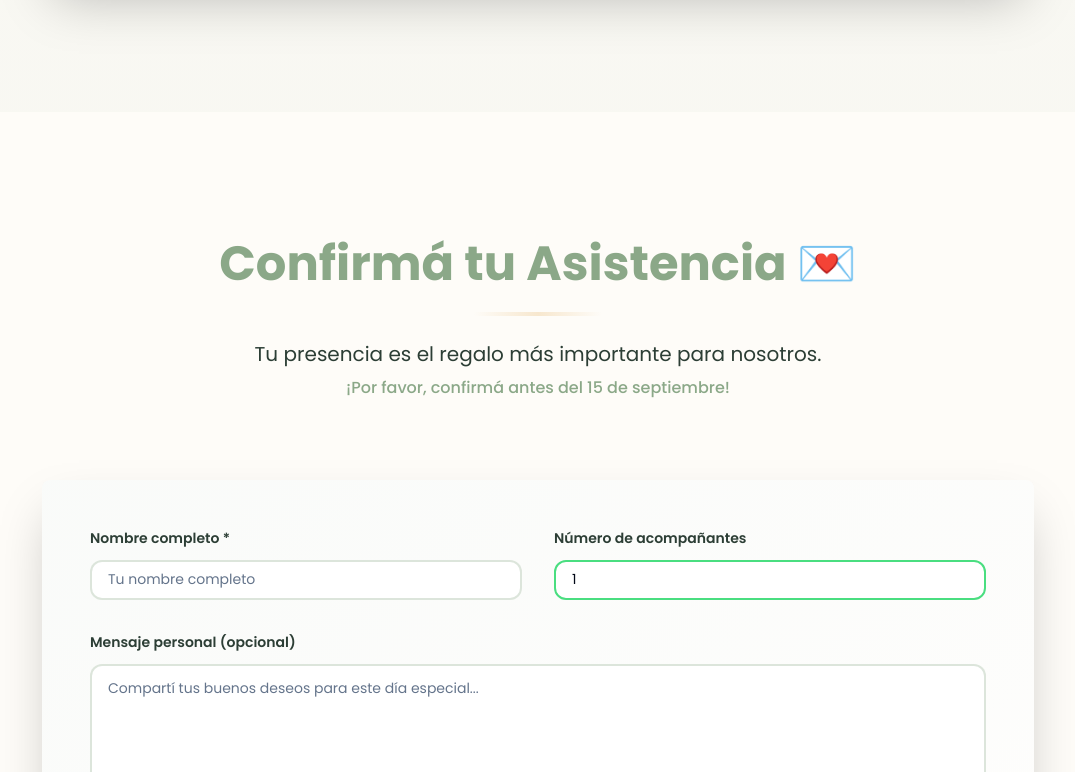
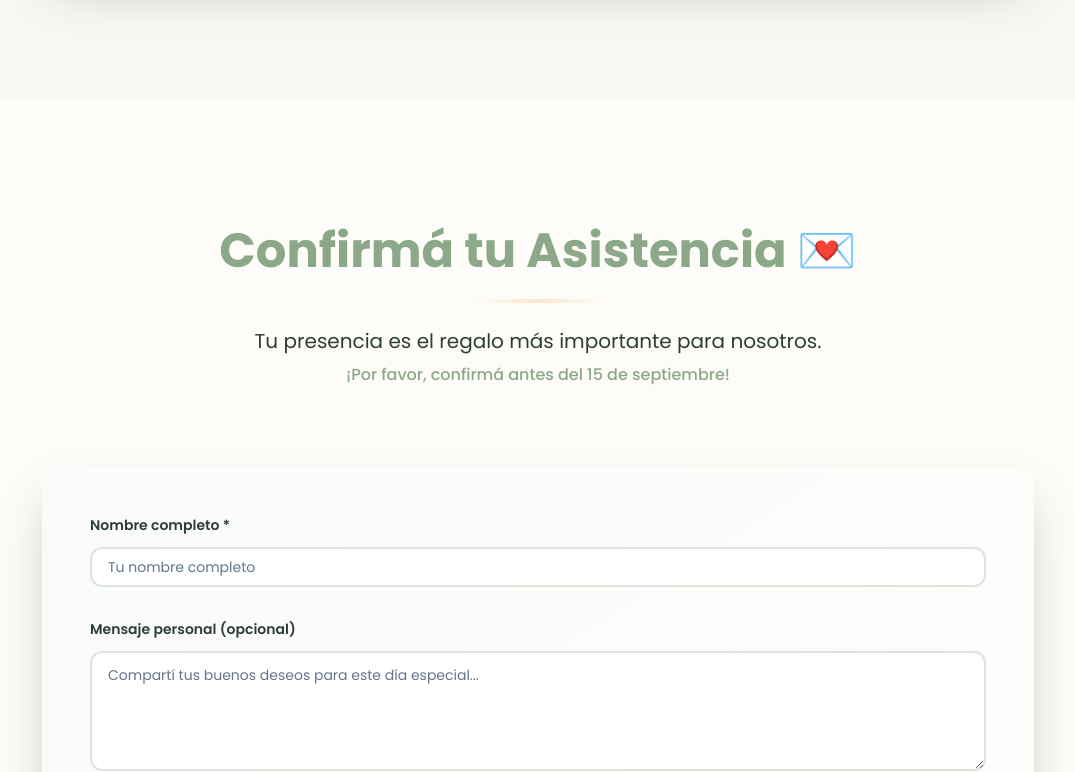
Before and after one commit to Rizkbreaker/wedding-invitation, a Next.js app: page / in a window 1280 px wide. Shown: the part 4446-5218 px from the top of the page, without its empty margins (102-1177 px from the left). Built offline with nearby package versions, Linux system fonts and the light colour scheme.

Commit message:
feat(ux): Improve form layout and responsive text

```diff
--- a/app/api/rsvp/route.ts
+++ b/app/api/rsvp/route.ts
@@ -36,7 +36,6 @@ function sanitizeInput(input: string): string {
 interface RSVPData {
   Fecha: string
   Nombre: string
-  Invitados: string
   Mensaje: string
   Asiste_Civil: string
   Asiste_Almuerzo: string
@@ -48,10 +47,6 @@ function validateRSVPData(data: any): { isValid: boolean; errors: string[] } {
 
   if (!data.Nombre || typeof data.Nombre !== 'string' || data.Nombre.trim().length < 2) {
     errors.push('Nombre es requerido y debe tener al menos 2 caracteres')
-  }
-
-  if (!data.Invitados || isNaN(Number(data.Invitados)) || Number(data.Invitados) < 1 || Number(data.Invitados) > 10) {
-    errors.push('Número de invitados debe ser entre 1 y 10')
   }
 
   if (data.Mensaje && typeof data.Mensaje === 'string' && data.Mensaje.length > 500) {
@@ -131,7 +126,6 @@ export async function POST(request: NextRequest) {
         minute: '2-digit'
       }),
       Nombre: sanitizeInput(body.Nombre),
-      Invitados: String(Number(body.Invitados)), // Ensure it's a valid number
       Mensaje: body.Mensaje ? sanitizeInput(body.Mensaje) : 'Sin mensaje',
       Asiste_Civil: body.attendCivil ? 'Sí' : 'No',
       Asiste_Almuerzo: body.attendLunch ? 'Sí' : 'No',
@@ -170,8 +164,7 @@ export async function POST(request: NextRequest) {
       success: true,
       message: 'RSVP enviado exitosamente',
       data: {
-        nombre: sanitizedData.Nombre,
-        invitados: sanitizedData.Invitados
+        nombre: sanitizedData.Nombre
       }
     })
 
--- a/app/layout.tsx
+++ b/app/layout.tsx
@@ -16,7 +16,7 @@ const poppins = Poppins({
 });
 
 export const metadata: Metadata = {
-  title: "Jan & Natalia - Nuestra Boda 💕",
+  title: "Invitacion de Jan & Nati",
   description: "Te invitamos a celebrar nuestro amor el 7 de Octubre, 2025 ✨",
   generator: 'v0.dev',
   icons: {
--- a/app/page.tsx
+++ b/app/page.tsx
@@ -21,7 +21,6 @@ function WeddingInvitation() {
   const [scrollY, setScrollY] = useState(0)
   const [formData, setFormData] = useState({
     name: '',
-    guests: '1',
     message: '',
     attendCivil: false,
     attendLunch: false,
@@ -34,14 +33,12 @@ function WeddingInvitation() {
   const [showConfirmModal, setShowConfirmModal] = useState(false)
   const [fieldErrors, setFieldErrors] = useState({
     name: '',
-    guests: '',
     message: '',
     events: '',
     dietary: ''
   })
   const [fieldValid, setFieldValid] = useState({
     name: false,
-    guests: true,
     message: true,
     events: false,
     dietary: true
@@ -128,17 +125,7 @@ function WeddingInvitation() {
     return true
   }
 
-  const validateGuests = (guests: string) => {
-    const num = Number(guests)
-    if (isNaN(num) || num < 1 || num > 10) {
-      setFieldErrors(prev => ({ ...prev, guests: 'Tiene que ser entre 1 y 10 invitados' }))
-      setFieldValid(prev => ({ ...prev, guests: false }))
-      return false
-    }
-    setFieldErrors(prev => ({ ...prev, guests: '' }))
-    setFieldValid(prev => ({ ...prev, guests: true }))
-    return true
-  }
+
 
   const validateMessage = (message: string) => {
     if (message.length > 500) {
@@ -185,12 +172,12 @@ function WeddingInvitation() {
 
     // Validate all fields
     const nameValid = validateName(formData.name)
-    const guestsValid = validateGuests(formData.guests)
+
     const messageValid = validateMessage(formData.message)
     const eventsValid = validateEvents(formData.attendCivil, formData.attendLunch)
     const dietaryValid = validateDietaryRestrictions(formData.attendLunch, formData.dietaryRestrictions, formData.dietaryDetails)
 
-    if (nameValid && guestsValid && messageValid && eventsValid && dietaryValid) {
+    if (nameValid && messageValid && eventsValid && dietaryValid) {
       setShowConfirmModal(true)
     }
   }
@@ -211,15 +198,7 @@ function WeddingInvitation() {
         return
       }
 
-      if (Number(formData.guests) < 1 || Number(formData.guests) > 10) {
-        toast({
-          title: "Error de validación",
-          description: "El número de invitados debe ser entre 1 y 10.",
-          variant: "destructive",
-        })
-        setIsLoading(false)
-        return
-      }
+
 
       // Send to our internal API
       const response = await fetch('/api/rsvp', {
@@ -229,7 +208,6 @@ function WeddingInvitation() {
         },
         body: JSON.stringify({
           Nombre: formData.name,
-          Invitados: formData.guests,
           Mensaje: formData.message,
           attendCivil: formData.attendCivil,
           attendLunch: formData.attendLunch,
@@ -250,15 +228,13 @@ function WeddingInvitation() {
           if (typeof window !== 'undefined' && (window as any).gtag) {
             (window as any).gtag('event', 'rsvp_submitted', {
               event_category: 'engagement',
-              event_label: 'wedding_rsvp',
-              value: Number(result.data.invitados)
+              event_label: 'wedding_rsvp'
             })
           }
 
           // Simple local analytics (could be sent to your own analytics endpoint)
           const analyticsData = {
             timestamp: new Date().toISOString(),
-            guests: result.data.invitados,
             hasMessage: !!formData.message,
             userAgent: navigator.userAgent,
             referrer: document.referrer
@@ -280,13 +256,13 @@ function WeddingInvitation() {
 
         toast({
           title: "¡Confirmación enviada! ",
-          description: `Gracias ${result.data.nombre}! Esperamos verte con ${result.data.invitados} invitado${Number(result.data.invitados) > 1 ? 's' : ''} ${eventsDescription}. ¡Será un día inolvidable!`,
+          description: `Gracias ${result.data.nombre}! Esperamos verte ${eventsDescription}. ¡Será un día inolvidable!`,
         })
 
         // Reset after celebration
         setTimeout(() => {
           setIsSubmitted(false)
-          setFormData({ name: '', guests: '1', message: '', attendCivil: false, attendLunch: false, dietaryRestrictions: 'none', dietaryDetails: '' })
+          setFormData({ name: '', message: '', attendCivil: false, attendLunch: false, dietaryRestrictions: 'none', dietaryDetails: '' })
         }, 5000)
       } else {
         throw new Error(result.error || 'Error al enviar confirmación')
@@ -761,7 +737,7 @@ END:VCALENDAR`
           <div className="absolute inset-0 bg-gradient-to-br from-eucalyptus/5 via-transparent to-champagne/5"></div>
           <CardContent className="p-16 relative z-10 text-center">
             <div className="space-y-8">
-              <div className="text-3xl text-eucalyptus font-poppins font-medium leading-relaxed text-center">
+              <div className="text-2xl sm:text-3xl text-eucalyptus font-poppins font-medium leading-relaxed text-center">
                 Elegante sport ¡Sé vos!
               </div>
             </div>
@@ -907,7 +883,7 @@ END:VCALENDAR`
             ) : (
               <form onSubmit={handleFormSubmit} className="space-y-8">
                 <div className="grid md:grid-cols-2 gap-8">
-                  <div className="space-y-2">
+                  <div className="space-y-2 md:col-span-2">
                     <label className="block text-sm font-semibold text-charcoal mb-3">
                       Nombre completo *
                     </label>
@@ -935,30 +911,7 @@ END:VCALENDAR`
                       </p>
                     )}
                   </div>
-                  <div className="space-y-2">
-                    <label className="block text-sm font-semibold text-charcoal mb-3">
-                      Número de acompañantes
-                    </label>
-                    <Input
-                      type="number"
-                      min="1"
-                      max="10"
-                      value={formData.guests}
-                      onChange={(e) => {
-                        const value = e.target.value
-                        setFormData({...formData, guests: value})
-                        validateGuests(value)
-                      }}
-                      onBlur={() => validateGuests(formData.guests)}
-                      className={`border-2 focus:border-eucalyptus rounded-xl px-4 py-3 text-lg transition-all duration-300 hover:border-eucalyptus/50 ${
-                        fieldErrors.guests ? 'border-red-400 focus:border-red-500' :
-                        fieldValid.guests ? 'border-green-400 focus:border-eucalyptus' : 'border-eucalyptus/30'
-                      }`}
-                    />
-                    {fieldErrors.guests && (
-                      <p className="text-red-500 text-sm mt-1 animate-fade-in">{fieldErrors.guests}</p>
-                    )}
-                  </div>
+
                 </div>
 
                 <div className="space-y-2">
@@ -1130,7 +1083,7 @@ END:VCALENDAR`
                 <div className="text-center pt-6">
                   <Button
                     type="submit"
-                    disabled={isLoading || !fieldValid.name || !fieldValid.guests || !fieldValid.message || !fieldValid.events || !fieldValid.dietary}
+                    disabled={isLoading || !fieldValid.name || !fieldValid.message || !fieldValid.events || !fieldValid.dietary}
                     className="bg-eucalyptus hover:bg-eucalyptus/90 text-white px-12 py-4 rounded-full text-lg font-semibold transition-all duration-500 hover:scale-105 hover:shadow-xl disabled:opacity-50 disabled:cursor-not-allowed min-w-[200px]"
                   >
                     <div className="flex items-center gap-2">
@@ -1162,10 +1115,7 @@ END:VCALENDAR`
                 <span className="text-charcoal/70">Nombre:</span>
                 <span className="font-semibold text-charcoal">{formData.name}</span>
               </div>
-              <div className="flex justify-between">
-                <span className="text-charcoal/70">Invitados:</span>
-                <span className="font-semibold text-charcoal">{formData.guests}</span>
-              </div>
+
               <div className="pt-2 border-t border-eucalyptus/20">
                 <span className="text-charcoal/70 block mb-2">Eventos seleccionados:</span>
                 <div className="space-y-1">
```
